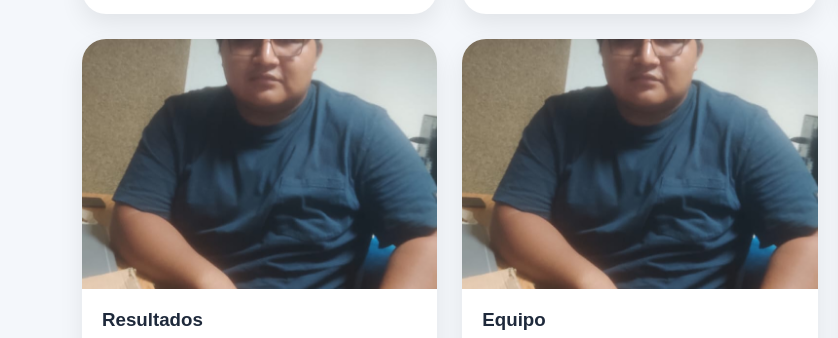
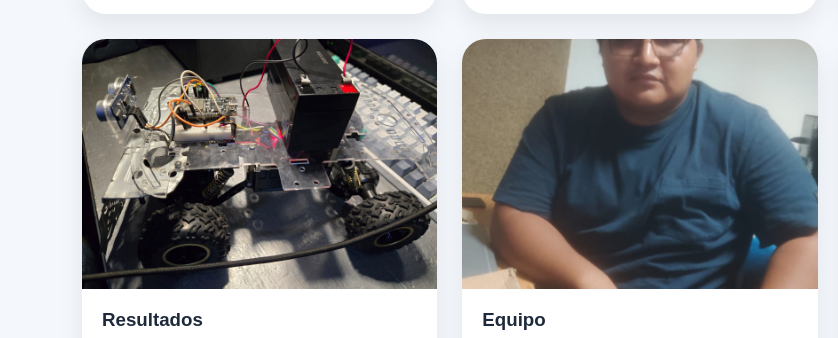
Before and after one commit to ingmorales536/BigData, a plain HTML site: page concurso_carrito/index.html in a window 1280 px wide. Shown: the part 1034-1372 px from the top of the page, 0-838 px from the left. Drawn offline with Linux system fonts and the light colour scheme.

Commit message:
nuevaimagen

```diff
--- a/concurso_carrito/index.html
+++ b/concurso_carrito/index.html
@@ -265,7 +265,7 @@
 
             <!-- CARD 4 -->
             <div class="card hidden">
-                <img src="../layouts/img/carrito4.png" alt="Carrito 4">
+                <img src="../layouts/img/carrito5.png" alt="Carrito 4">
 
                 <div class="card-content">
                     <h3>Resultados</h3>
```
Also changed, not shown: layouts/img/carrito5.png (added).
